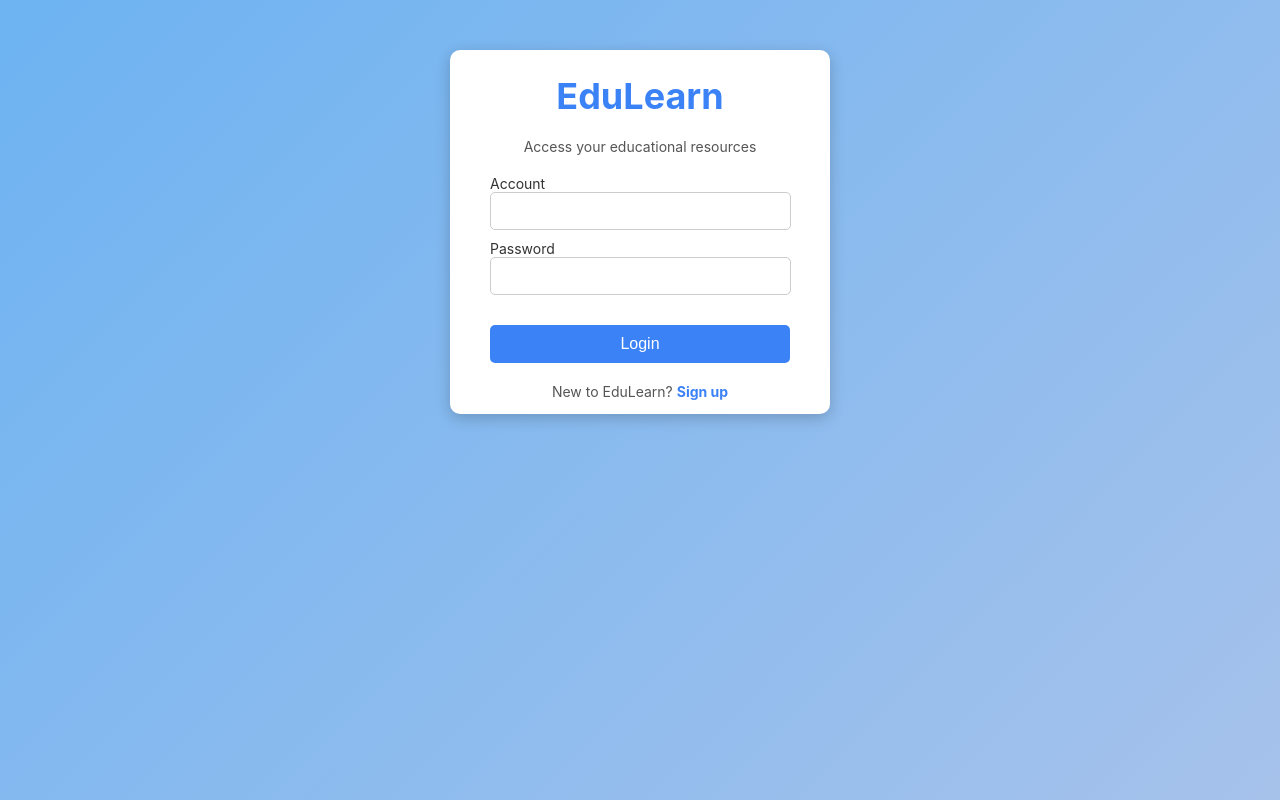
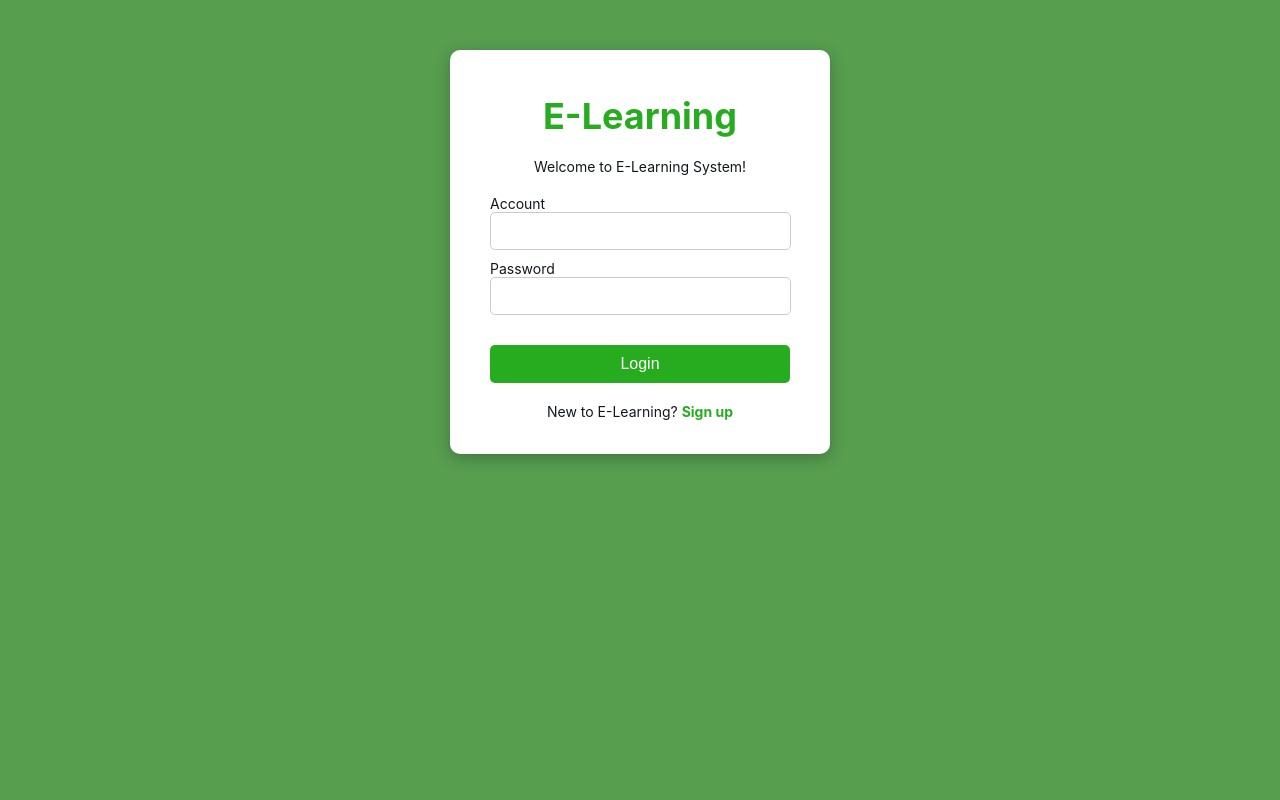
Before and after one commit to dtvn-training/2024-DN-PHP-ELEARNING, a React (Vite) app in the folder client/: page /auth/login in a window 1280 px wide. Built offline with nearby package versions, Linux system fonts and the light colour scheme; no server answers.

Commit message:
[#4] Adjust Login Page

```diff
--- a/client/src/globals/ServerAPI.js
+++ b/client/src/globals/ServerAPI.js
@@ -1,6 +1,5 @@
 import axios from "axios";
 
-// Create Axios instance
 const serverAPI = axios.create({
     baseURL: `${import.meta.env.VITE_SERVER_DOMAIN}/api`,
     withCredentials: true,
@@ -9,7 +8,7 @@ const serverAPI = axios.create({
 serverAPI.interceptors.request.use(
     async (config) => {
         if (!document.cookie.includes("XSRF-TOKEN")) {
-            await axios.get(`${import.meta.env.VITE_SERVER_DOMAIN}/sanctum/csrf-cookie`, {
+            await axios.get(`${import.meta.env.VITE_SERVER_DOMAIN}/api/csrf-cookie`, {
                 withCredentials: true,
             });
         }
--- a/client/src/pages/authentication/Login.css
+++ b/client/src/pages/authentication/Login.css
@@ -2,25 +2,25 @@
     display: flex;
     justify-content: center;
     height: 100vh;
-    background: linear-gradient(135deg, #6db3f2, #a6c2eb);
+    background-color: #589e4f;
     background-size: cover;
 }
 
 .login-card {
     width: 300px;
     height: fit-content;
-    padding: 0px 40px;
+    padding: 20px 40px;
     margin: 50px;
     border-radius: 10px;
     background-color: #ffffff;
-    box-shadow: 0 4px 15px rgba(0, 0, 0, 0.2);
+    box-shadow: 0 4px 15px rgba(18, 24, 30, 0.3);
     text-align: center;
 }
 
 .login-logo {
     font-size: 36px;
     font-weight: bold;
-    color: #3b82f6;
+    color: #27ac1f;
     margin-bottom: 20px;
 }
 
@@ -33,7 +33,7 @@
 
 .login-subtitle {
     font-size: 14px;
-    color: #555;
+    color: #12181e;
     margin-bottom: 20px;
     text-align: center;
 }
@@ -49,7 +49,7 @@
 .login-label {
     align-self: flex-start;
     font-size: 14px;
-    color: #333;
+    color: #12181e;
 }
 
 .login-input {
@@ -62,7 +62,7 @@
 }
 
 .login-input:focus {
-    border-color: #3b82f6;
+    border-color: #27ac1f;
     outline: none;
 }
 
@@ -71,8 +71,8 @@
     margin-top: 20px;
     padding: 10px;
     font-size: 16px;
-    color: #fff;
-    background-color: #3b82f6;
+    color: #ffffff;
+    background-color: #27ac1f;
     border: none;
     border-radius: 5px;
     cursor: pointer;
@@ -85,17 +85,17 @@
 }
 
 .login-button:hover:not(:disabled) {
-    background-color: #2563eb;
+    background-color: #85ef78;
 }
 
 .login-footer {
     margin-top: 20px;
     font-size: 14px;
-    color: #555;
+    color: #12181e;
 }
 
 .login-footer a {
-    color: #3b82f6;
+    color: #27ac1f;
     text-decoration: none;
     font-weight: bold;
 }
@@ -109,7 +109,7 @@
     width: 40px;
     height: 40px;
     border: 4px solid #ccc;
-    border-top-color: #3b82f6;
+    border-top-color: #27ac1f;
     border-radius: 50%;
     animation: spin 1s linear infinite;
     margin: 20px auto;
--- a/client/src/pages/authentication/Login.jsx
+++ b/client/src/pages/authentication/Login.jsx
@@ -1,4 +1,4 @@
-import React, { useState, useEffect } from "react";
+import { useState, useEffect } from "react";
 import { useLocation, useNavigate } from "react-router-dom";
 import "./Login.css";
 import serverAPI from "ServerAPI";
@@ -81,8 +81,8 @@ const Login = () => {
                     </div>
                 ) : (
                     <form className="login-form" onSubmit={handleLogin}>
-                        <h1 className="login-logo">EduLearn</h1>
-                        <p className="login-subtitle">Access your educational resources</p>
+                        <h1 className="login-logo">E-Learning</h1>
+                        <p className="login-subtitle">Welcome to E-Learning System!</p>
                         <div className="login-input-group">
                             <label htmlFor="account" className="login-label">
                                 Account
@@ -121,7 +121,7 @@ const Login = () => {
                     </form>
                 )}
                 <p className="login-footer">
-                    New to EduLearn? <a className="sign-up-button" onClick={() => {navigate('/auth/signup')}}>Sign up</a>
+                    New to E-Learning? <a className="sign-up-button" onClick={() => {navigate('/auth/signup')}}>Sign up</a>
                 </p>
             </div>
         </div>
```
Also changed, not shown: client/src/main.css (line endings or trailing spaces), 1 other file (tests, documents, lock files or other folders).
